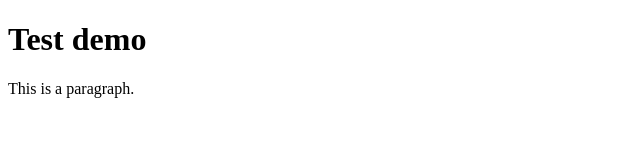
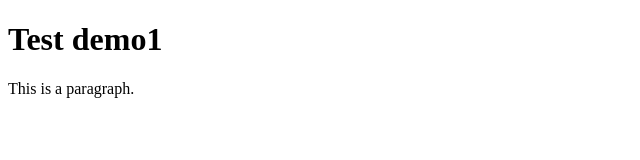
Before and after one commit to shivdas/demo, a plain HTML site: page index.html in a window 1280 px wide. Shown: the full height of the page, 0-640 px from the left. Drawn offline with Linux system fonts and the light colour scheme.

Commit message:
test changes update

```diff
--- a/index.html
+++ b/index.html
@@ -5,7 +5,7 @@
 </head>
 <body>
 
-<h1>Test demo</h1>
+<h1>Test demo1</h1>
 <p>This is a paragraph.</p>
 
 </body>
```
